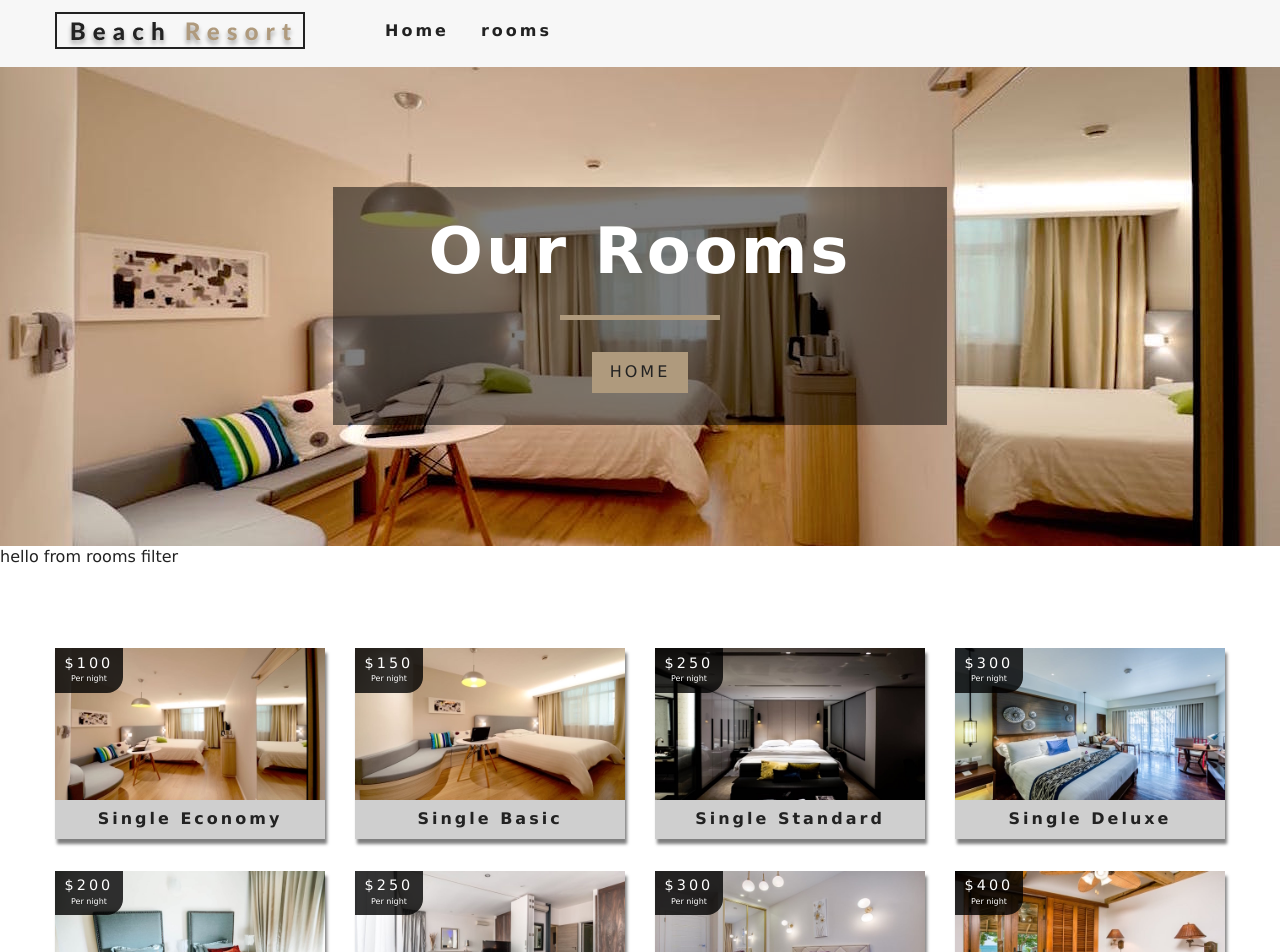
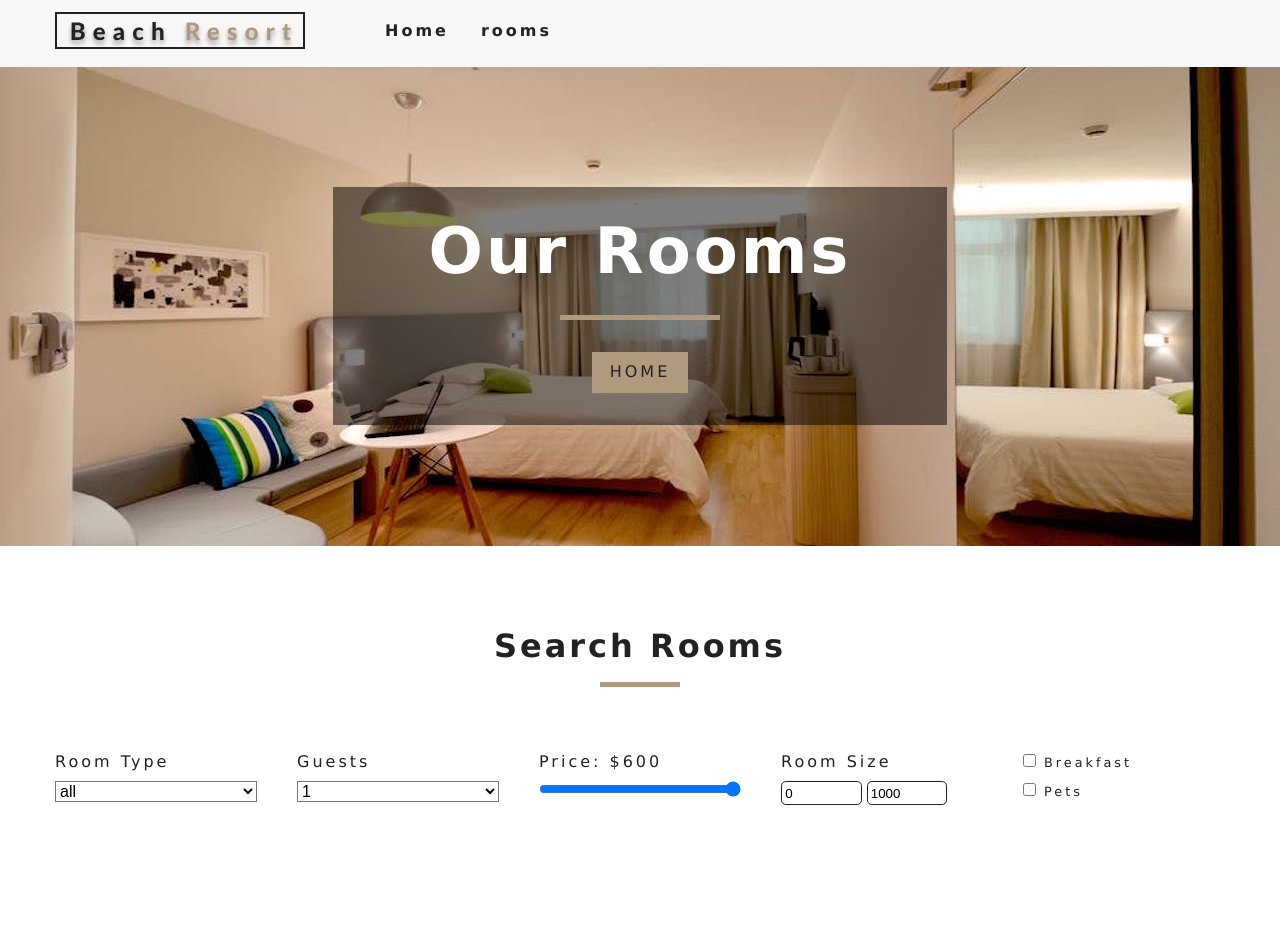
Before and after one commit to KNMohamed/React-Resort-App, a React (Create React App) app: page /rooms in a window 1280 px wide. Shown: the top 952 px of the page. Built offline with nearby package versions, Linux system fonts and the light colour scheme.

Commit message:
Added room filter component and filtering functionality

```diff
--- a/src/components/RoomContainer.js
+++ b/src/components/RoomContainer.js
@@ -9,7 +9,6 @@
   if(loading){
     return <Loading/>;
   }
-  console.log(rooms);
   return (
     <>
       <RoomsFilter rooms={rooms}/>
--- a/src/components/RoomsFilter.js
+++ b/src/components/RoomsFilter.js
@@ -1,9 +1,83 @@
-import React from 'react'
+import React from 'react';
+import {useContext} from 'react';
+import {RoomContext} from '../context'
+import Title from './Title';
 
-export default function RoomsFilter() {
+//get all unique values
+const getAllUniqueValues = (items,value) => {
+  return [...new Set(items.map(item => item[value]))];
+}
+
+export default function RoomsFilter({rooms}) {
+  const context = useContext(RoomContext);
+  const{
+    handleChange, type, capacity, price, minPrice, maxPrice, minSize, maxSize, breakfast, pets
+  } = context;
+  let types = getAllUniqueValues(rooms,"type");
+  types = ['all', ...types];
+  types = types.map((item,index) => {
+    return <option value={item} key={index}>{item}</option>
+  })
+
+  let capacities = getAllUniqueValues(rooms,"capacity");
+  capacities = capacities.map((item,index) => {
+      return <option value={item} key={index}>{item}</option>
+  })
+
+
   return (
-    <div>
-      hello from rooms filter
-    </div>
+    <section className="filter-container">
+      <Title title="Search Rooms"/>
+      <form className="filter-form">
+        {/* Select type*/}
+        <div className="form-group">
+        <label htmlFor="type">room type</label>
+        <select name="type" id="type" value={type}
+        className="form-control" onChange={handleChange}>
+          {types}
+        </select>
+        </div>
+        {/* end select type */}
+        {/* Select type*/}
+        <div className="form-group">
+        <label htmlFor="capacity">Guests</label>
+        <select name="capacity" id="capacity" value={capacity}
+        className="form-control" onChange={handleChange}>
+          {capacities}
+        </select>
+        </div>
+        {/* end select type */}
+        {/* Room price */}
+        <div className="form-group">
+          <label htmlFor="price">Price: ${price}</label>
+          <input type="range" name="price" min={minPrice}
+          max={maxPrice} id="price" value={price} onChange={handleChange} className="form-control"/>
+        </div>
+        {/* End of room price */}
+        {/* start of size */}
+        <div className="form-group">
+          <label htmlFor="size">Room Size</label>
+          <div className="size-inputs">
+            <input type="number" name="minSize" id="size"
+            value={minSize} onChange={handleChange} className="size-input"/>
+            <input type="number" name="maxSize" id="size"
+            value={maxSize} onChange={handleChange} className="size-input"/>
+          </div>
+        </div>
+        {/* end of size */}
+        {/* start of extras */}
+        <div className="form-group">
+          <div className="single-extra">
+            <input type="checkbox" name="breakfast" id="breakfast" checked={breakfast} onChange={handleChange}/>
+            <label htmlFor="breakfast">Breakfast</label>
+          </div>
+          <div className="single-extra">
+            <input type="checkbox" name="pets" id="pets" checked={pets} onChange={handleChange}/>
+            <label htmlFor="pets">Pets</label>
+          </div>
+        </div>
+        {/* end of extras */}
+      </form>
+    </section>
   )
 }
--- a/src/context.js
+++ b/src/context.js
@@ -9,7 +9,16 @@
       rooms: [],
       sortedRooms: [],
       featuredRooms: [],
-      loading: true
+      loading: true,
+      type: 'all',
+      capacity: 1,
+      price: 0,
+      minPrice: 0,
+      maxPrice: 0,
+      minSize: 0,
+      maxSize: 0,
+      breakfast: false,
+      pets: false
     }
   }
 
@@ -18,8 +27,11 @@
   componentDidMount(){
     let rooms = this.formatData(items);
     let featuredRooms = rooms.filter(room => room.featured === true);
+    let maxPrice = Math.max(...rooms.map(item => item.price));
+    let maxSize = Math.max(...rooms.map(item => item.size));
+
     this.setState({
-      rooms,featuredRooms,sortedRooms:rooms,loading:false
+      rooms,featuredRooms,sortedRooms:rooms,loading:false,price:maxPrice,maxSize,maxPrice
     });
   }
 
@@ -40,9 +52,57 @@
     return room
   }
 
+  handleChange = event => {
+    const target = event.target;
+    const value = target.type === 'checkbox'?target.checked:target.value;
+    const name = event.target.name;
+    this.setState({
+      [name] : value
+    },this.filterRooms);
+  };
+
+  filterRooms = () => {
+    let{
+      rooms, type, capacity, price, minSize, maxSize, breakfast, pets
+    } = this.state;
+    // Get all the rooms
+    let tempRooms = [...rooms];
+
+    // transform value
+    capacity  = parseInt(capacity);
+    price = parseInt(price);
+
+    //filter by type
+    if(type != "all")
+      tempRooms = tempRooms.filter((room) => room.type === type);
+
+    // filter by capacity
+    if(capacity !== 1)
+      tempRooms = tempRooms.filter((room) => room.capacity >= capacity);
+
+    // filter by price
+    tempRooms = tempRooms.filter((room) => room.price <= price);
+
+    // filter by room-size
+    tempRooms = tempRooms.filter((room) => room.size >= minSize && room.size <= maxSize);
+
+    //filter by breakfast
+    if(breakfast)
+      tempRooms = tempRooms.filter((room) => room.breakfast === true)
+
+    //filter by pets
+    if(pets)
+      tempRooms = tempRooms.filter((room) => room.pets === true)
+
+    //Set sorted rooms in state
+    this.setState({
+      sortedRooms: tempRooms
+    });
+  }
+
   render() {
     return (
-      <RoomContext.Provider value={{...this.state,getRoom: this.getRoom}}>
+      <RoomContext.Provider value={{...this.state, getRoom: this.getRoom, handleChange: this.handleChange}}>
         {this.props.children}
       </RoomContext.Provider>
     );
```
